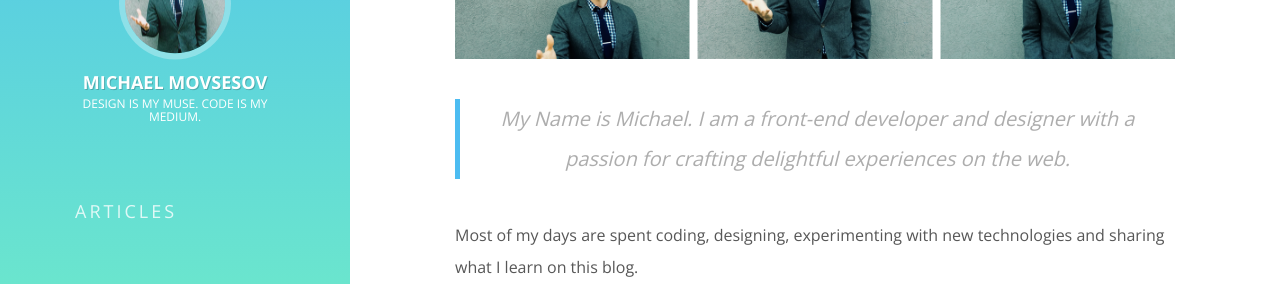
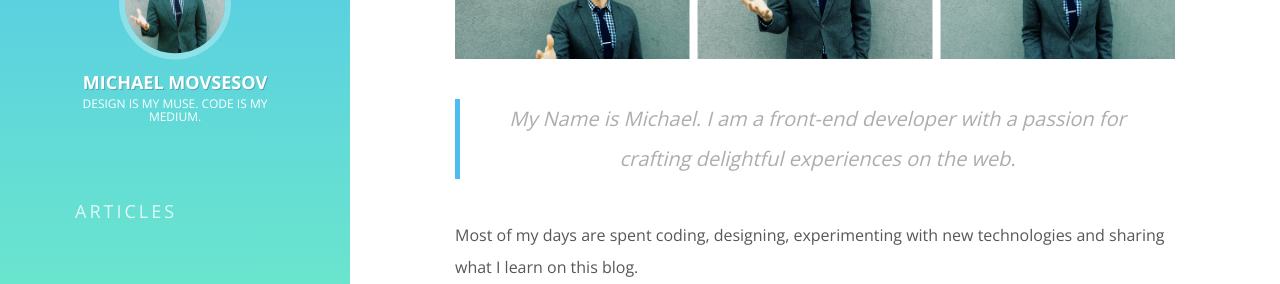
Before and after one commit to michaelmov/michaelmov.github.io, a Jekyll site: the page built from about.md, in a window 1280 px wide. Shown: the part 283-567 px from the top of the page. Built offline with Jekyll 4.4.1, drawn with Linux system fonts in a browser that asks for light colours; nearby versions of some CDN libraries.

Commit message:
Updated about page.

```diff
--- a/about.md
+++ b/about.md
@@ -1,12 +1,12 @@
 ---
+title: About Me
 layout: page
-title: About Me
-permalink: /about/
+permalink: "/about/"
 ---
 
 ![About Michael Movsesov]({{site.url}}/assets/images/about-michael-movsesov.png "About Michael Movsesov")
 
-> My Name is Michael. I am a front-end developer and designer with a passion for crafting delightful experiences on the web.
+> My Name is Michael. I am a front-end developer with a passion for crafting delightful experiences on the web.
 
 Most of my days are spent coding, designing, experimenting with new technologies and sharing what I learn on this blog.
 
```
